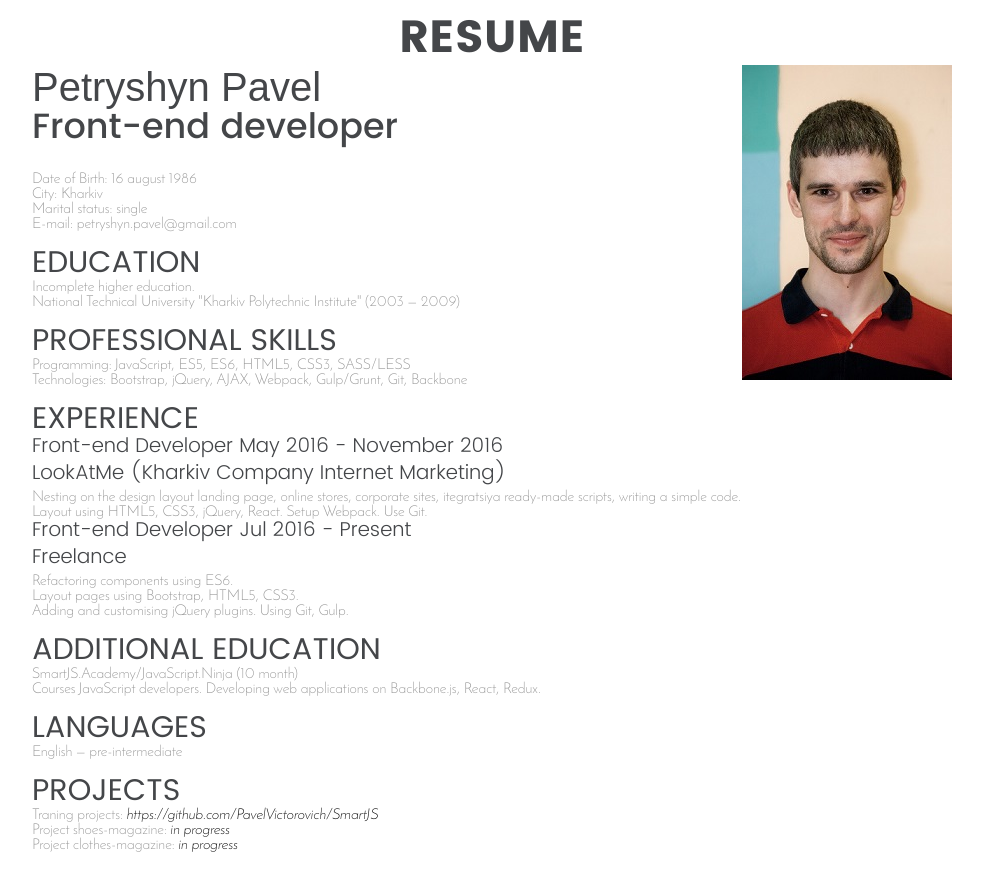
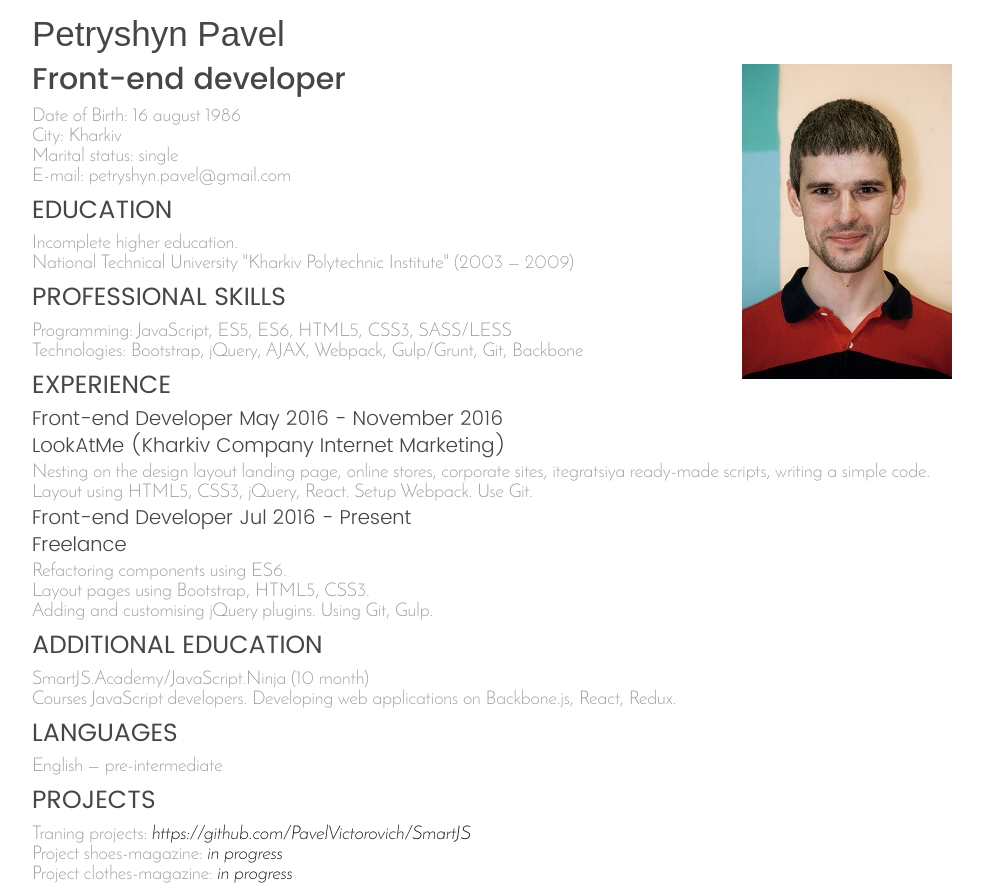
Before and after one commit to PavelVictorovich/PavelVictorovich.github.io, a website: page src/index.html in a window 1280 px wide. Shown: the part 1040-1928 px from the top of the page, without its empty margins (148-1131 px from the left). Drawn offline with nearby package versions, Linux system fonts and the light colour scheme; files that its build step writes are made by us from their sources; files whose address does not match are found by name; a web font is replaced by a local one.

Commit message:
fix bags format text of resume

```diff
--- a/src/index.html
+++ b/src/index.html
@@ -42,20 +42,24 @@
     <div id="resume2" class="section resume">
         <div class="container">
             <div class="col-md-10 col-md-offset-1">
-                <h1>RESUME</h1>
+                <h2>Petryshyn Pavel</h2>
                 <img src="img/Photo.jpg" alt="" align="right">
-                <h2>Petryshyn Pavel</h2>
                 <h3>Front-end developer</h3>
                 <p>Date of Birth: 16 august 1986</p>
                 <p>City: Kharkiv</p>
                 <p>Marital status: single</p>
                 <p>E-mail: petryshyn.pavel@gmail.com</p>
+                <div class="prof_education">
                     <h4>EDUCATION</h4>
                     <p>Incomplete higher education.</p>
                     <p>National Technical University "Kharkiv Polytechnic Institute" (2003 — 2009)</p>
+                </div>
+                <div class="skills">
                     <h4>PROFESSIONAL SKILLS</h4>
                     <p>Programming: JavaScript, ES5, ES6, HTML5, CSS3, SASS/LESS</p>
                     <p>Technologies: Bootstrap, jQuery, AJAX, Webpack, Gulp/Grunt, Git, Backbone</p>
+                </div>
+                <div class="experience">
                     <h4>EXPERIENCE</h4>
                     <h5>Front-end Developer May 2016 - November 2016</h5>
                     <h5>LookAtMe (Kharkiv Company Internet Marketing)</h5>
@@ -67,15 +71,23 @@
                     <p>Refactoring components using ES6.</p>
                     <p>Layout pages using Bootstrap, HTML5, CSS3.</p>
                     <p>Adding and customising jQuery plugins. Using Git, Gulp.</p>
+                </div>
+                <div class="add_education">
                     <h4>ADDITIONAL EDUCATION</h4>
                     <p>SmartJS.Academy/JavaScript.Ninja (10 month)</p>
                     <p>Courses JavaScript developers. Developing web applications on Backbone.js, React, Redux.</p>
+                </div>
+                <div class="leng">
                     <h4>LANGUAGES</h4>
                     <p>English — pre-intermediate</p>
+                </div>
+                <div class="projects">
                     <h4>PROJECTS</h4>
                     <p>Traning projects: <a href="">https://github.com/PavelVictorovich/SmartJS</a></p>
                     <p>Project shoes-magazine: <a href="">in progress</a></p>
                     <p>Project clothes-magazine: <a href="">in progress</a></p>
+                </div>
+
             </div>
         </div>
     </div>
--- a/src/style/_resume.scss
+++ b/src/style/_resume.scss
@@ -1,45 +1,49 @@
 .resume {
   padding-top: 0;
   color: #000000;
+  line-height: 20px;
 }
 
 .resume h1 {
   text-align: center;
   font-size: 45px;
   font-family: "Poppins Bold", sans-serif;
+  margin: 0;
 }
 
 .resume h2 {
   text-align: left;
-  font-size: 40px;
+  font-size: 35px;
   font-family: "Poppins SemiBold", sans-serif;
+  margin: 0 0 10px 0;
 }
 
 .resume h3 {
   text-align: left;
-  font-size: 35px;
-  margin-bottom: 25px;
+  font-size: 30px;
   font-family: "Poppins Medium", sans-serif;
+  margin: 0 0 10px 0;
 }
 
 .resume h4 {
   text-align: left;
-  font-size: 30px;
-  margin-top: 15px;
+  font-size: 25px;
   font-family: "Poppins Regular", sans-serif;
+  margin: 10px 0;
 }
 
 .resume h5 {
   text-align: left;
   font-size: 20px;
-  margin-bottom: 5px;
   font-family: "Poppins Light", sans-serif;
+  margin: 5px 0;
 }
 
 .resume p {
   text-align: left;
-  font-size: 15px;
+  font-size: 19px;
   font-family: 'Josefin Sans:300', sans-serif;
+  margin: 0;
 }
 
 .resume a {
```
Lines whose indentation alone changed are shown as unchanged.
